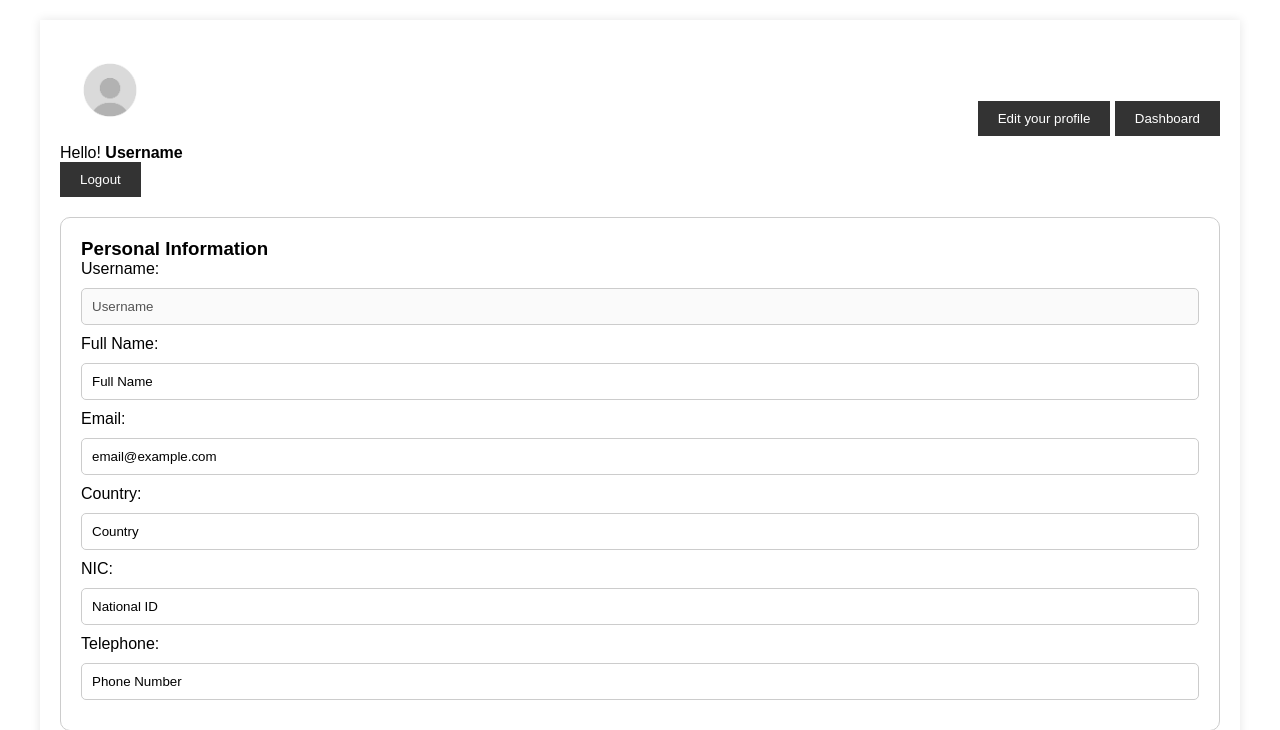
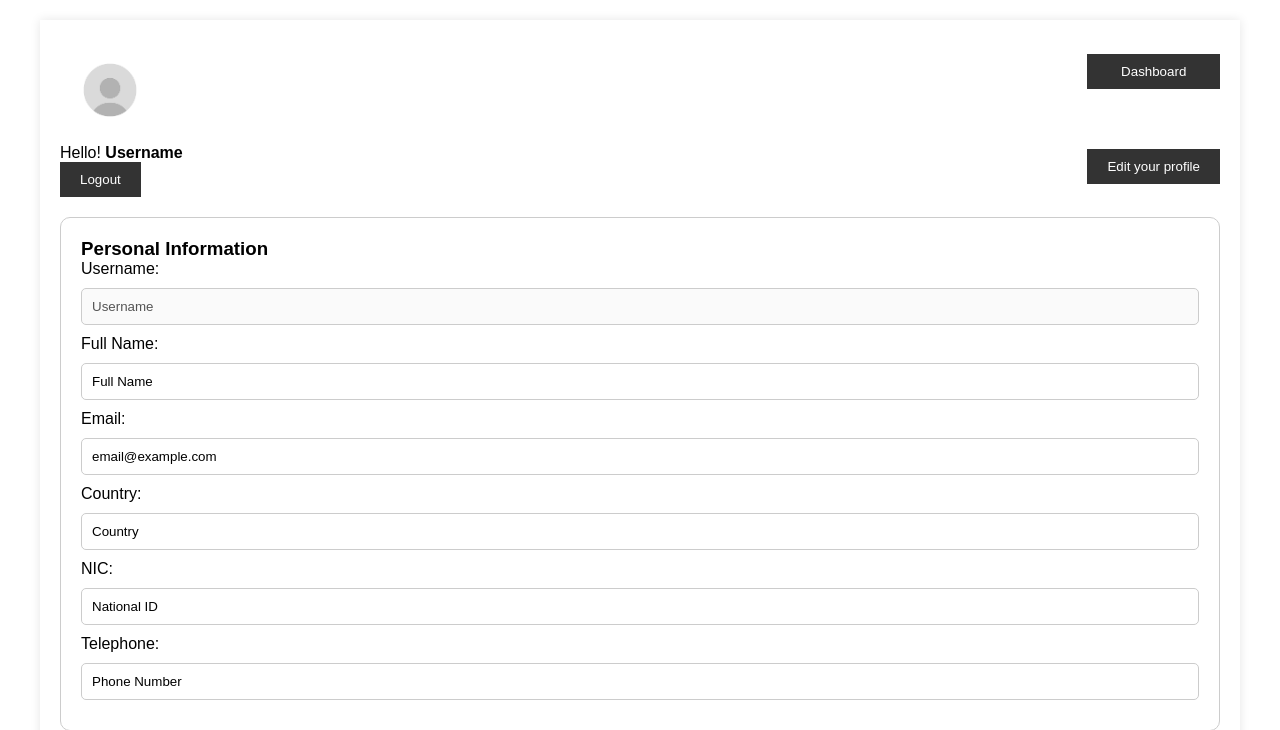
Before and after one commit to akithperera03/IWT-Assignment-Y1S2, a PHP site: page /userAccount.html in a window 1280 px wide. Shown: the part 189-919 px from the top of the page. Run offline with PHP 8.4, Linux system fonts and the light colour scheme.

Commit message:
changing alignments of buttons

```diff
--- a/styles/userAcc.css
+++ b/styles/userAcc.css
@@ -141,6 +141,13 @@ footer .container {
     background-color: #fff;
     box-shadow: 0px 0px 10px rgba(0, 0, 0, 0.1);
 }
+.alignbtns{
+    display: flex;
+    flex-direction: column;
+    gap: 60px;
+}
+
+
 .user-section, .info-section, .password-section {
     margin-bottom: 20px;
 }
--- a/userAccount.html
+++ b/userAccount.html
@@ -37,9 +37,9 @@
                 <p>Hello! <strong>Username</strong></p>
                 <button>Logout</button>
             </div>
-            <div>
+            <div class="alignbtns">
+                <button>Dashboard</button>
                 <button>Edit your profile</button>
-                <button>Dashboard</button>
             </div>
         </div>
 
```
